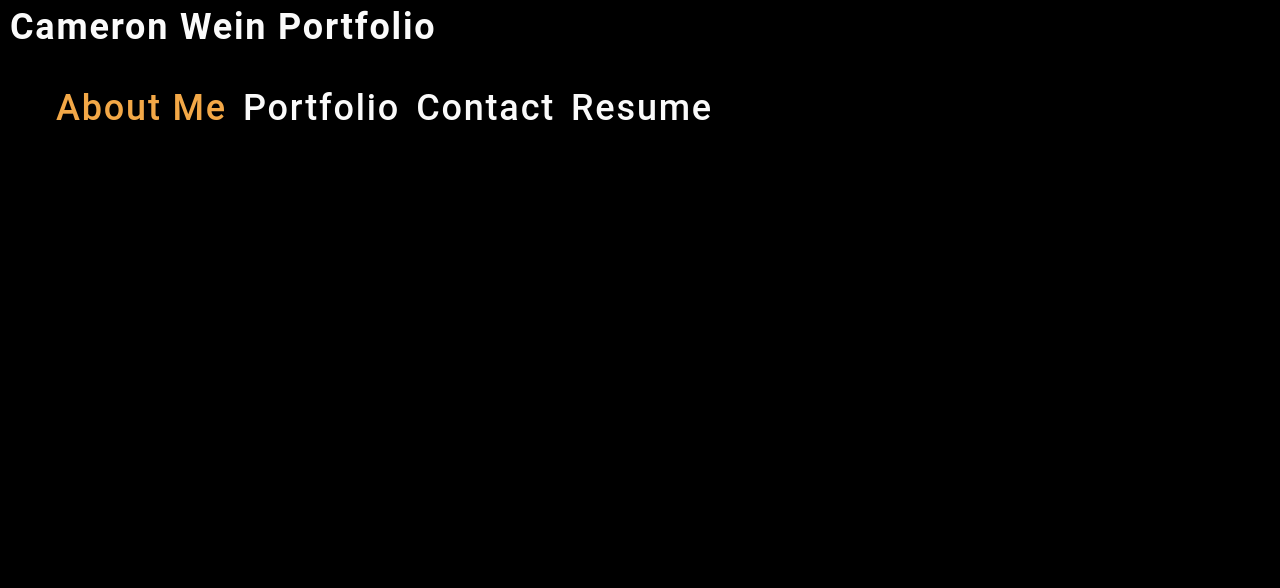
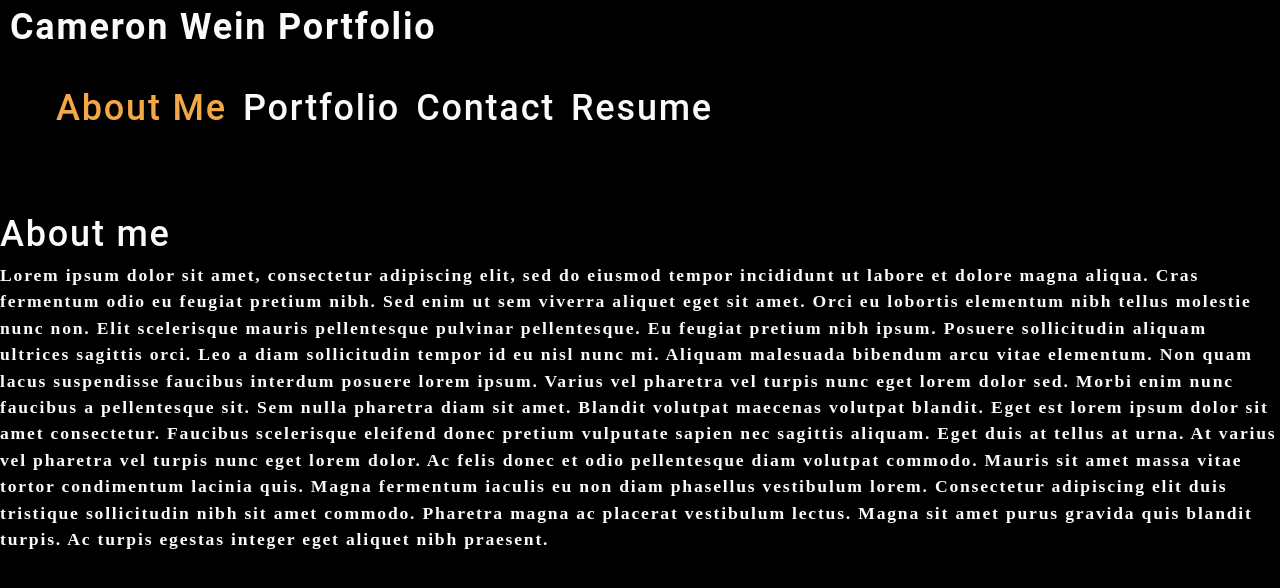
Before and after one commit to cameronwein/react-portfolio, a React (Create React App) app: page / in a window 1280 px wide. Shown: the top 588 px of the page. Built offline with nearby package versions, Linux system fonts and the light colour scheme.

Commit message:
create about component

```diff
--- a/src/App.js
+++ b/src/App.js
@@ -1,6 +1,6 @@
 import React, { useState } from 'react';
 import Header from './components/Header';
-import Nav from './components/Nav';
+import About from './components/About'
 import Project from './components/Project';
 import Footer from './components/Footer';
 
@@ -12,13 +12,20 @@ function App() {
 
   const [currentPage, setCurrentPage] = useState(pages[0]);
 
+
   return (
+
     <div>
-      <Header
-        pages={pages}
-        setCurrentPage={setCurrentPage}
-        currentPage={currentPage}
-      ></Header>
+      <Header pages={pages} setCurrentPage={setCurrentPage} currentPage={currentPage}></Header>
+      {(() => {
+        switch (currentPage) {
+          case 'About Me':
+            return <About></About>
+
+          default:
+            return null
+        }
+      })()}
     </div>
   );
 }
--- a/src/components/About/index.js
+++ b/src/components/About/index.js
@@ -0,0 +1,13 @@
+import React from "react";
+
+const About = () => {
+    return (
+        <section className="my-5">
+            <h1 id="about">About me</h1>
+            <p>Lorem ipsum dolor sit amet, consectetur adipiscing elit, sed do eiusmod tempor incididunt ut labore et dolore magna aliqua. Cras fermentum odio eu feugiat pretium nibh. Sed enim ut sem viverra aliquet eget sit amet. Orci eu lobortis elementum nibh tellus molestie nunc non. Elit scelerisque mauris pellentesque pulvinar pellentesque. Eu feugiat pretium nibh ipsum. Posuere sollicitudin aliquam ultrices sagittis orci. Leo a diam sollicitudin tempor id eu nisl nunc mi. Aliquam malesuada bibendum arcu vitae elementum. Non quam lacus suspendisse faucibus interdum posuere lorem ipsum.
+            Varius vel pharetra vel turpis nunc eget lorem dolor sed. Morbi enim nunc faucibus a pellentesque sit. Sem nulla pharetra diam sit amet. Blandit volutpat maecenas volutpat blandit. Eget est lorem ipsum dolor sit amet consectetur. Faucibus scelerisque eleifend donec pretium vulputate sapien nec sagittis aliquam. Eget duis at tellus at urna. At varius vel pharetra vel turpis nunc eget lorem dolor. Ac felis donec et odio pellentesque diam volutpat commodo. Mauris sit amet massa vitae tortor condimentum lacinia quis. Magna fermentum iaculis eu non diam phasellus vestibulum lorem. Consectetur adipiscing elit duis tristique sollicitudin nibh sit amet commodo. Pharetra magna ac placerat vestibulum lectus. Magna sit amet purus gravida quis blandit turpis. Ac turpis egestas integer eget aliquet nibh praesent.</p>
+        </section>
+      );
+    }
+
+export default About;
--- a/src/components/Nav/index.js
+++ b/src/components/Nav/index.js
@@ -1,4 +1,4 @@
-import React from 'react';
+import React, { useEffect } from 'react';
 
 function Nav(props) {
 
@@ -8,7 +8,9 @@ function Nav(props) {
         currentPage
     } = props;
 
-    console.log(pages);
+    useEffect(() => {
+        document.title = currentPage;
+        }, [currentPage]);
 
     return (
         <nav>
```
